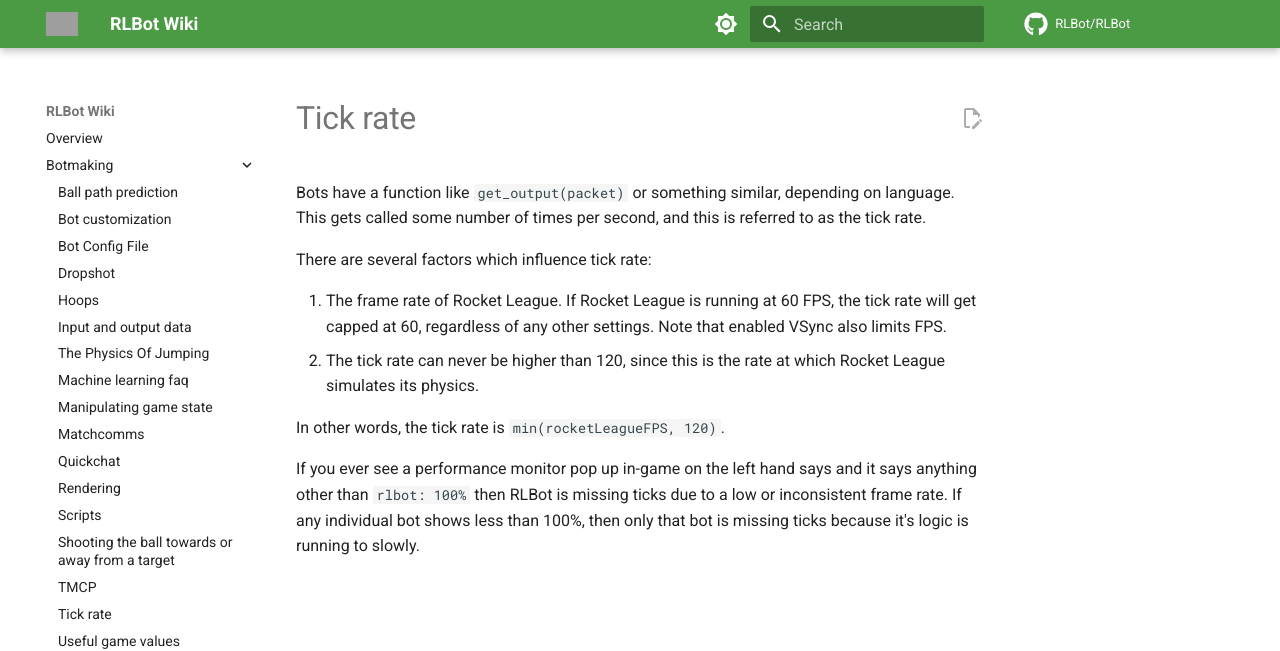
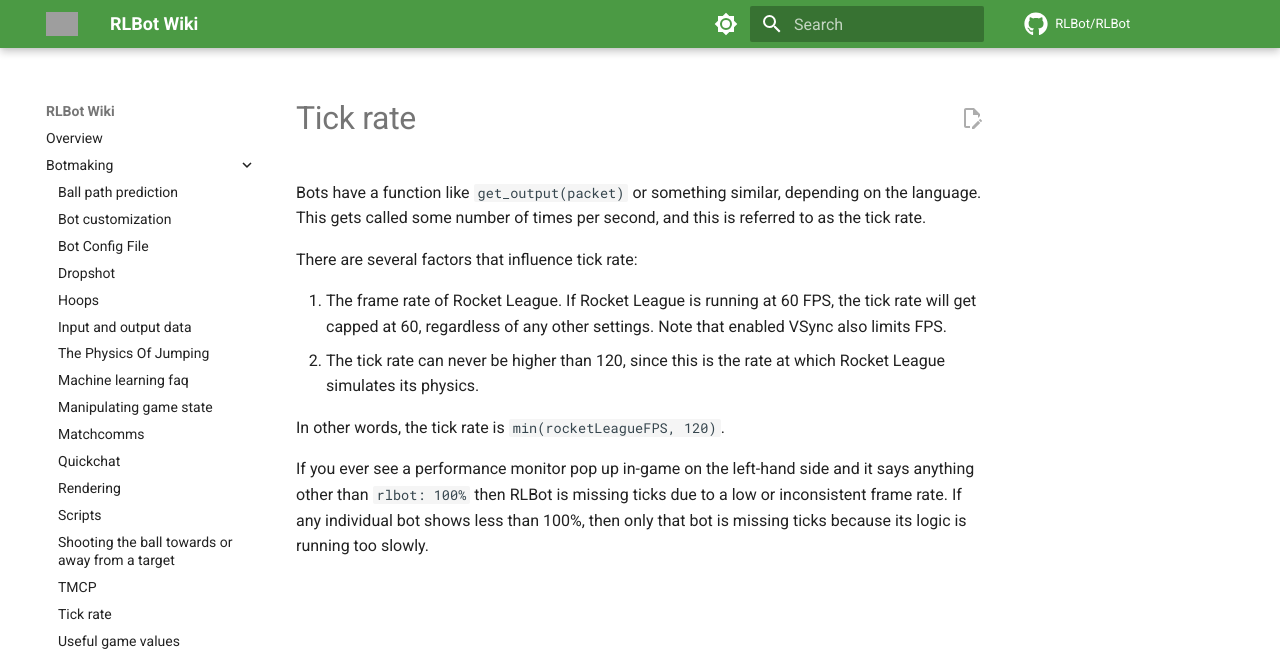
Before and after one commit to RLBot/wiki, an MkDocs documentation site: the page built from docs/v5/botmaking/tick-rate.md, in a window 1280 px wide. Shown: the top 651 px of the page. Built offline with MkDocs 1.6.1 and Material for MkDocs 9.7.7, drawn with Linux system fonts in a browser that asks for light colours; comment, search, counter and statistics services are not loaded; grey boxes are pictures that could not be loaded.

Commit message:
Fix typos

```diff
--- a/docs/v5/botmaking/tick-rate.md
+++ b/docs/v5/botmaking/tick-rate.md
@@ -1,9 +1,9 @@
 # Tick rate
 
-Bots have a function like `get_output(packet)` or something similar, depending on language.
+Bots have a function like `get_output(packet)` or something similar, depending on the language.
 This gets called some number of times per second, and this is referred to as the tick rate.
 
-There are several factors which influence tick rate:
+There are several factors that influence tick rate:
 
 1. The frame rate of Rocket League. If Rocket League is running at 60 FPS,
    the tick rate will get capped at 60, regardless of any other settings. Note that enabled VSync also limits FPS.
@@ -11,6 +11,6 @@ There are several factors which influence tick rate:
 
 In other words, the tick rate is `min(rocketLeagueFPS, 120)`.
 
-If you ever see a performance monitor pop up in-game on the left hand says and it says anything other than `rlbot: 100%`
+If you ever see a performance monitor pop up in-game on the left-hand side and it says anything other than `rlbot: 100%`
 then RLBot is missing ticks due to a low or inconsistent frame rate.
-If any individual bot shows less than 100%, then only that bot is missing ticks because it's logic is running to slowly.
+If any individual bot shows less than 100%, then only that bot is missing ticks because its logic is running too slowly.
```
